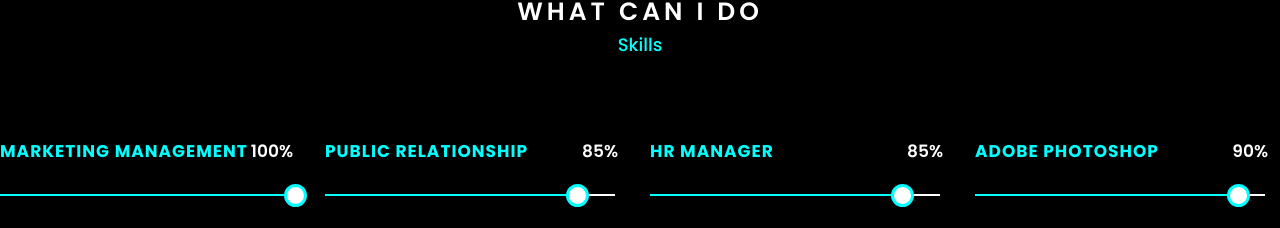
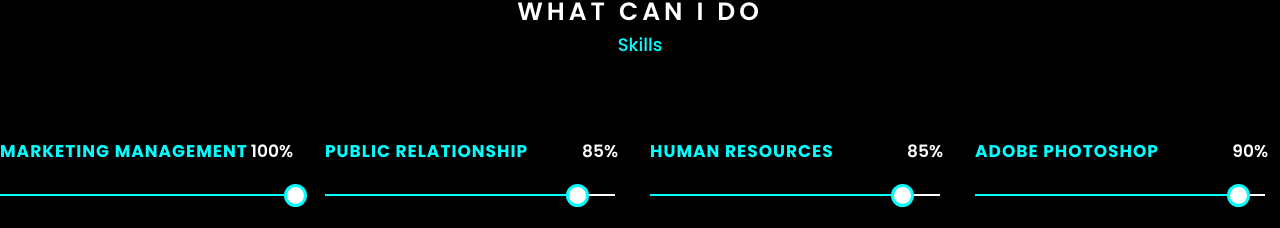
Before and after one commit to Zukhriddin05/Portfolio, a React (Vite) app: page / in a window 1280 px wide. Shown: the part 2539-2767 px from the top of the page. Built offline with nearby package versions, Linux system fonts and the light colour scheme.

Commit message:
Update Level.jsx

```diff
--- a/src/components/level/Level.jsx
+++ b/src/components/level/Level.jsx
@@ -65,7 +65,7 @@
                     </div>
                     <div className="level__box">
                         <div className="level__box-title">
-                            <h2 className="level__title">hr manager</h2>
+                            <h2 className="level__title">human resources</h2>
                             <p className="level__txt">85%</p>
                         </div>
                         <div className="level__box-line85"></div>
```
